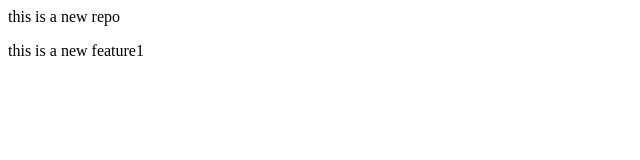
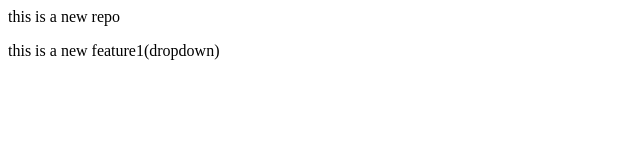
Before and after one commit to Sanyamgarg01/localRepo, a plain HTML site: page index.html in a window 1280 px wide. Shown: the full height of the page, 0-640 px from the left. Drawn offline with Linux system fonts and the light colour scheme.

Commit message:
add dropdown

```diff
--- a/index.html
+++ b/index.html
@@ -1,4 +1,4 @@
 <p>this is a new repo</p>
 <p>
-    this is a new feature1
+    this is a new feature1(dropdown)
 </p>
```
